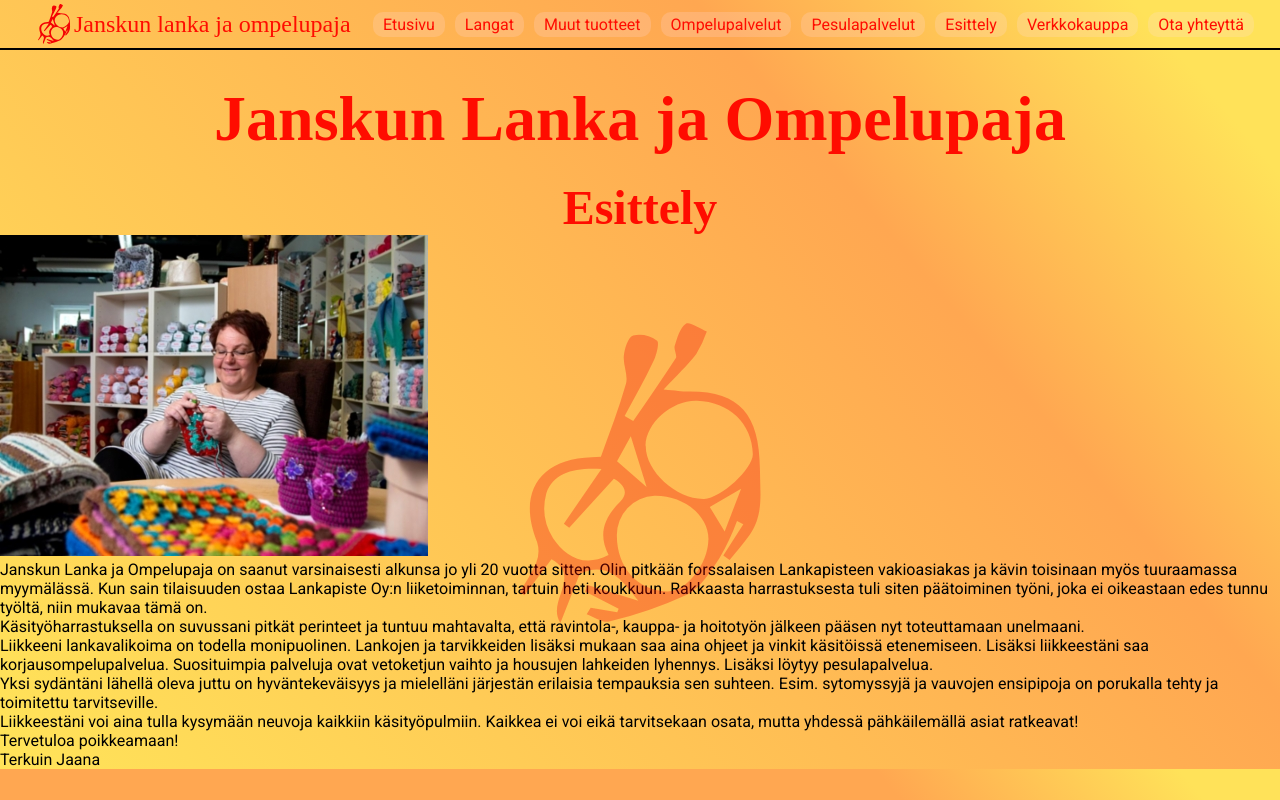
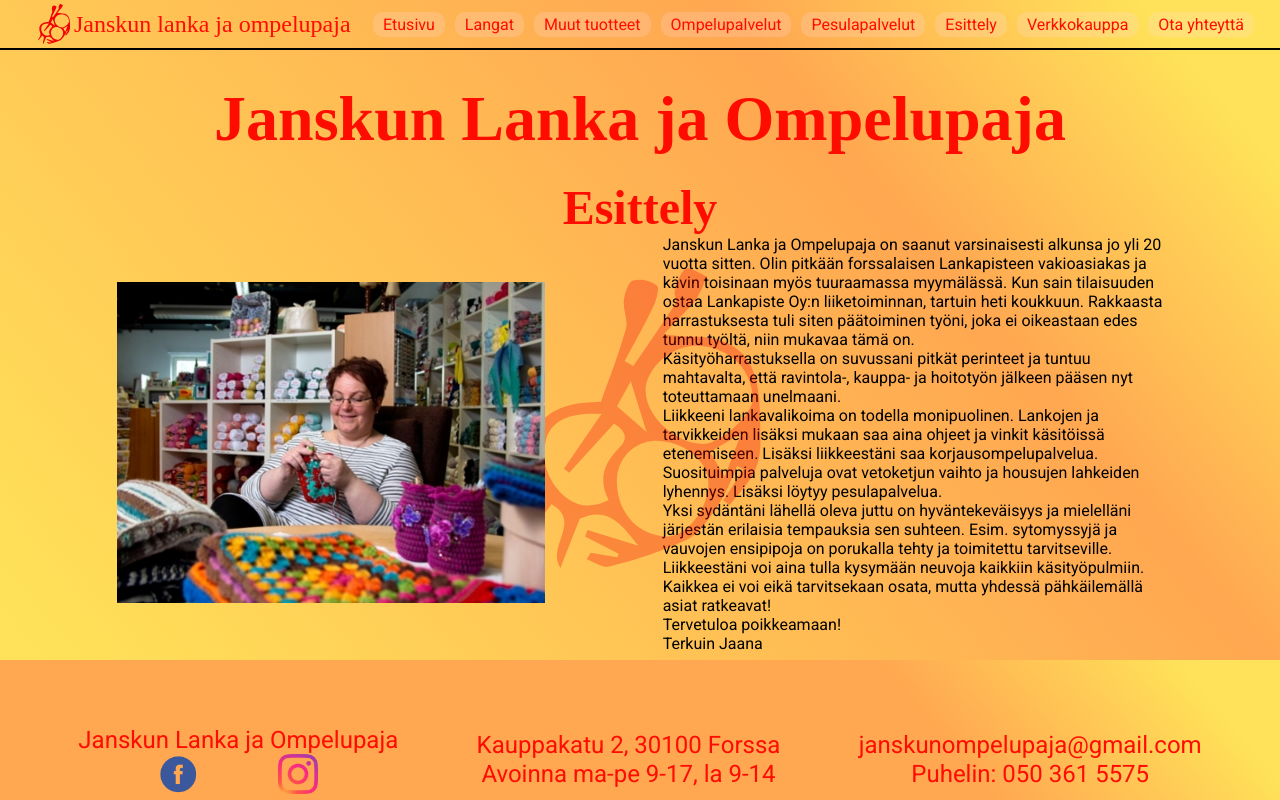
Before and after one commit to LinkinWD/janskunkoodi, a Next.js app: page /esittely in a window 1280 px wide. Shown: the top 800 px of the page. Built offline with nearby package versions, Linux system fonts and the light colour scheme; a web font is replaced by a local one.

Commit message:
flexi lisätty esittelyyn ja palveluihin

```diff
--- a/pages/esittely.js
+++ b/pages/esittely.js
@@ -10,11 +10,11 @@ export default function esittely() {
 				<title>Esittely</title>
 			</Head>
 			<Otsikko otsikko={'Esittely'} />
-			<article>
-				<div>
-					<Image src="/images/muut/jansku_kuva.jpg" width={428} height={321} alt="jaanan kuva" />
+			<article className={styled.article}>
+				<div className={styled.div}>
+					<Image src="/images/muut/janskukuva.jpg" width={428} height={321} alt="jaanan kuva" />
 				</div>
-				<div>
+				<div className={styled.div}>
 					<p>
 						Janskun Lanka ja Ompelupaja on saanut varsinaisesti alkunsa jo yli 20 vuotta sitten. Olin
 						pitkään forssalaisen Lankapisteen vakioasiakas ja kävin toisinaan myös tuuraamassa myymälässä.
--- a/pages/ompelupalvelut.js
+++ b/pages/ompelupalvelut.js
@@ -10,11 +10,11 @@ export default function ompelupalvelut() {
 				<title>Ompelupalvelut</title>
 			</Head>
 			<Otsikko otsikko={'Ompelupalvelut'} />
-			<article>
-				<div>
+			<article className={styled.article}>
+				<div className={styled.div}>
 					<Image src="/images/muut/ompelu.jfif" width={419} height={279} alt="ompelukuva" />
 				</div>
-				<div>
+				<div className={styled.div}>
 					<p>
 						Teen kaikenlaiset korjausompelut ammattitaidolla. Käytössäni on useita ompelukoneita, jotka
 						mahdollistavat myös paksumpien kankaiden ompelun, kuten sohvatyynyt. Teen myös korjausompelua.
--- a/pages/pesulapalvelut.js
+++ b/pages/pesulapalvelut.js
@@ -10,11 +10,11 @@ export default function pesulapalvelut() {
 				<title>Pesulapalvelut</title>
 			</Head>
 			<Otsikko otsikko={'Pesulapalvelut'} />
-			<article>
-				<div>
+			<article className={styled.article}>
+				<div className={styled.div}>
 					<Image src="/images/muut/vista.jpg" width={419} height={279} alt="vistanlogo" />
 				</div>
-				<div>
+				<div className={styled.div}>
 					<p>Meiltä saat myös pesulapalveluja - voit pesettää lähes kaikki kodin tekstiilit, kutem esim.</p>
 					<ul>
 						<li>Vuodetekstiilit (myös untuvaiset)</li>
--- a/styles/esittelyjapalvelut.module.css
+++ b/styles/esittelyjapalvelut.module.css
@@ -0,0 +1,10 @@
+.article {
+	display: flex;
+	flex-direction: row;
+	justify-content: space-evenly;
+	align-items: center;
+	flex-wrap: wrap;
+}
+.div {
+	max-width: 500px;
+}
```
Also changed, not shown: public/images/muut/Janskukuva.jpg (renamed from public/images/muut/Jansku_kuva.jpg).
